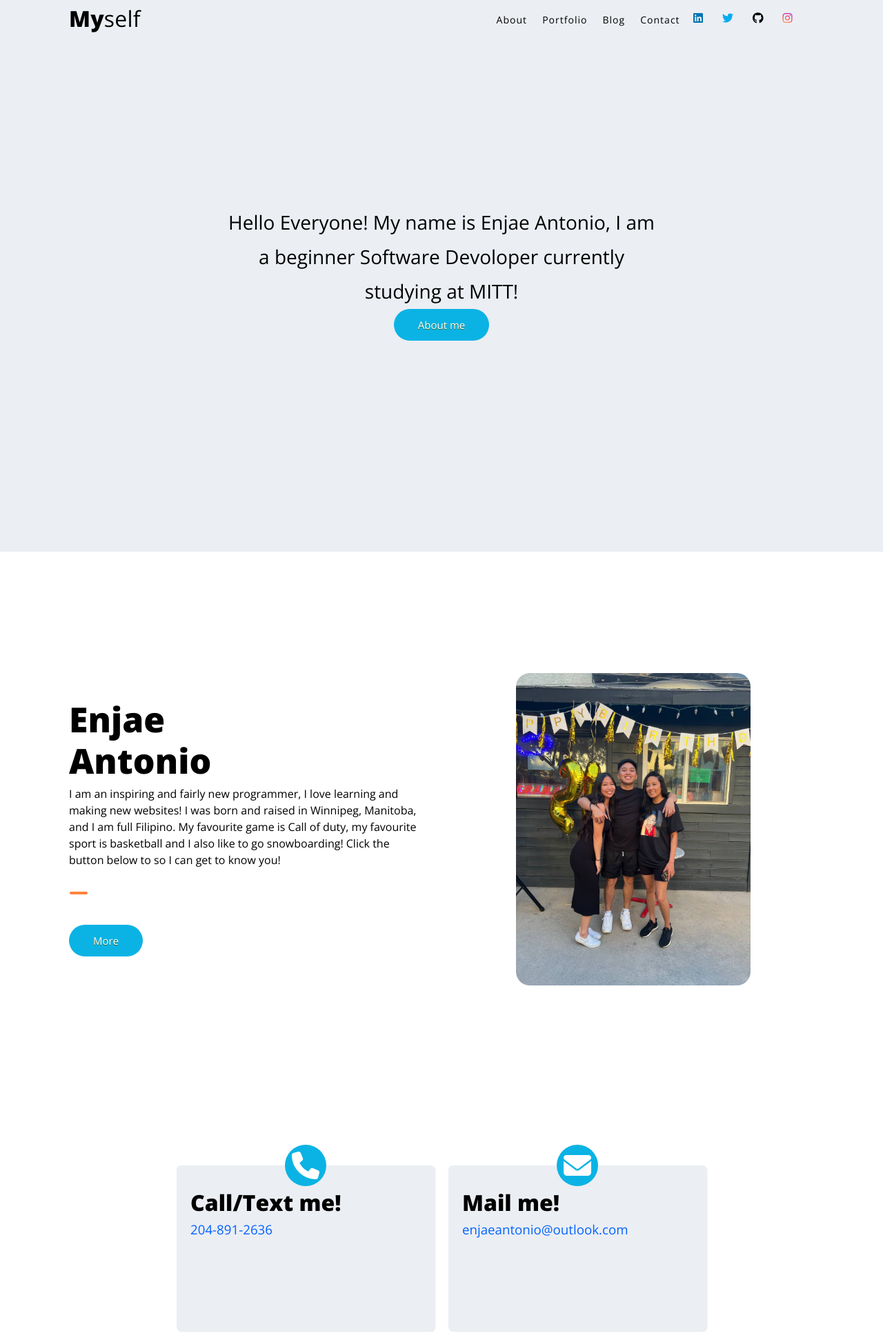
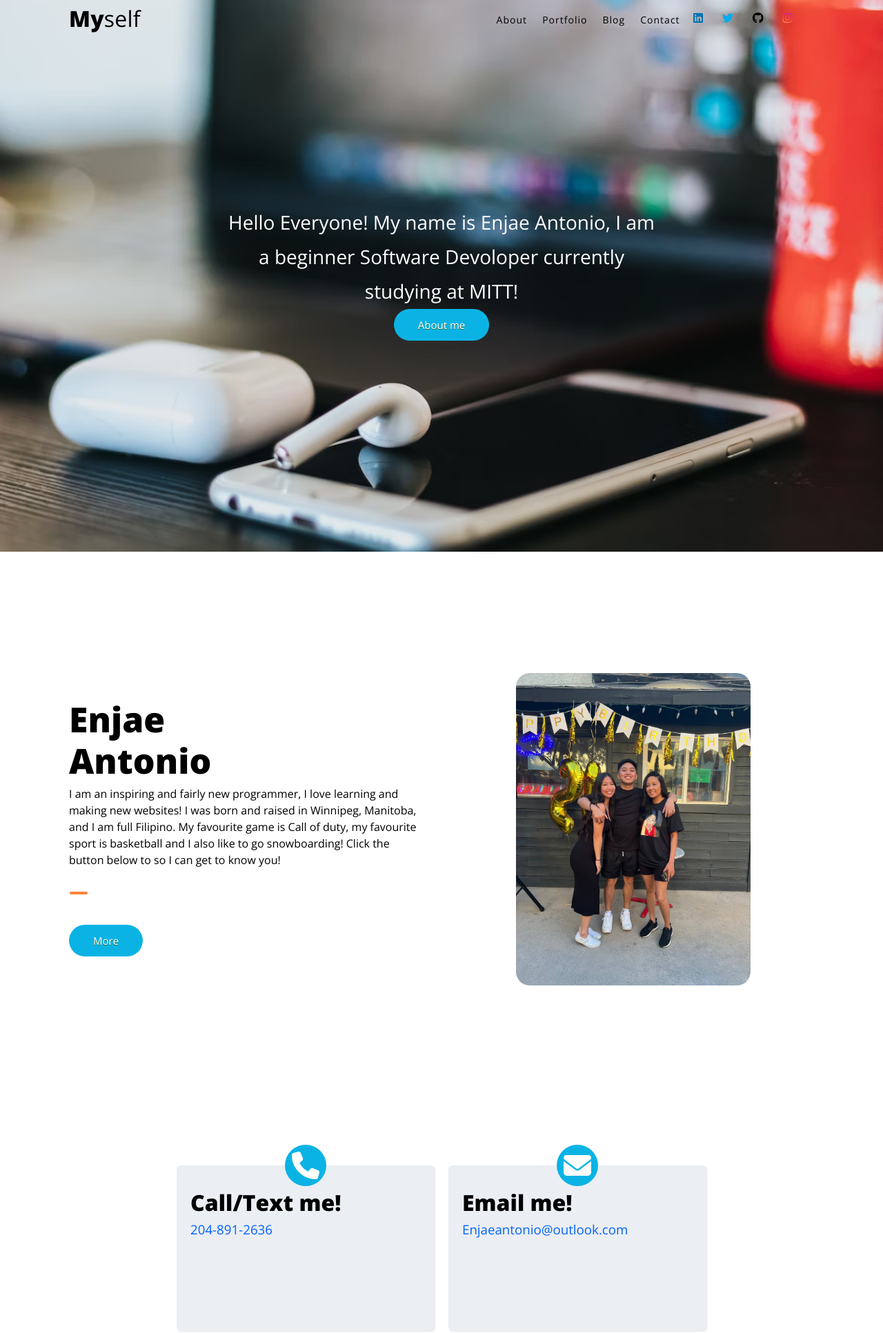
Before and after one commit to EnjaeAntonio/personal-website, a plain HTML site: page index.html in a window 1280 px wide. Shown: the top 1933 px of the page at 69% size. Drawn offline with nearby package versions, Linux system fonts and the light colour scheme.

Commit message:
fixed hero banner bug

```diff
--- a/assets/style/style.css
+++ b/assets/style/style.css
@@ -20,7 +20,7 @@ body {
 
 .header-wrapper {
     height: 100vh;
-    background-color: #ebeef3;
+    background: rgb(255, 0, 0)url(../img/photo-1519445239716-9e1f385160a0.avif) center center / cover no-repeat fixed;
     width: 100%;
 }
 
@@ -60,6 +60,7 @@ header {
 
 .span-title {
     font-weight: 900;
+    color: #000;
 }
 
 nav {
@@ -84,10 +85,11 @@ nav ul li a {
     font-weight: 400;
     text-decoration: none;
     cursor: pointer;
+    transition: all 0.2s ease-in;
 }
 
 nav ul li a:hover {
-    text-decoration: underline #add8e6;
+    color: #add8e6;
 }
 
 nav ul li + li {
@@ -119,6 +121,7 @@ nav ul li + li {
     font-size: 28px;
     text-align: center;
     font-weight: 400;
+    color: #fff;
 }
 
 .text-and-btn {
--- a/index.html
+++ b/index.html
@@ -88,8 +88,8 @@
                             <i class="fa-solid fa-envelope"></i>
                         </div>
                         <div class="contact-info">
-                            <h2>Mail me!</h2>
-                            <h3>enjaeantonio@outlook.com</h3>
+                            <h2>Email me!</h2>
+                            <h3>Enjaeantonio@outlook.com</h3>
                         </div>
                     </div>
                 </section>
```
Also changed, not shown: assets/img/photo-1519445239716-9e1f385160a0.avif (added), assets/img/photo-1519681393784-d120267933ba.avif (added).
